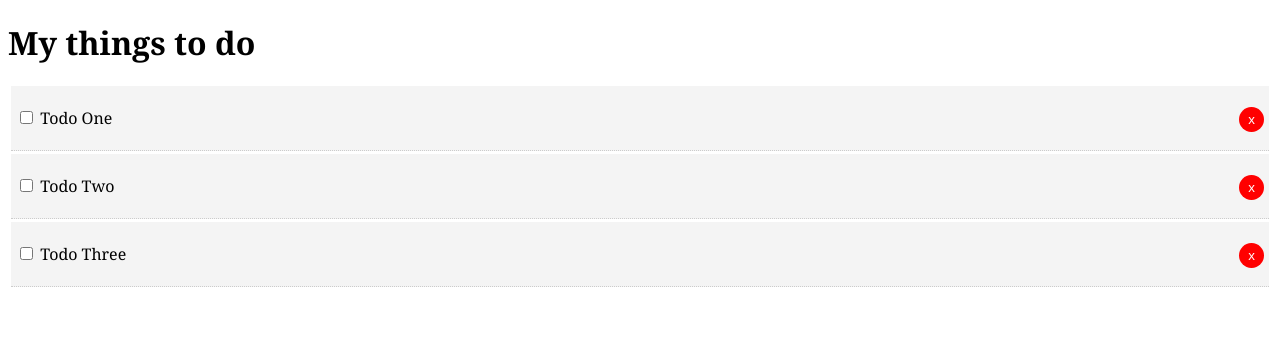
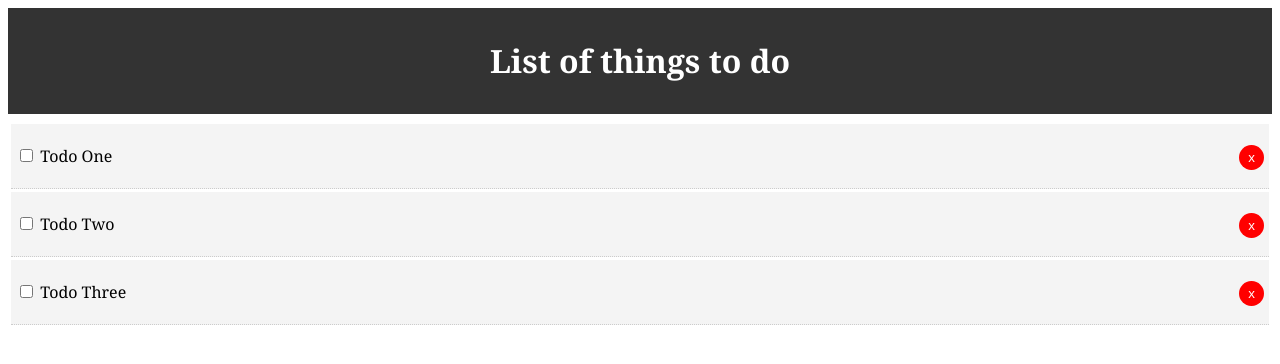
Before and after one commit to igoryen/vine, a Vue app: page / in a window 1280 px wide. Shown: the top 364 px of the page. Built offline with nearby package versions, Linux system fonts and the light colour scheme.

Commit message:
Added a header component

```diff
--- a/src/App.vue
+++ b/src/App.vue
@@ -1,16 +1,19 @@
 <template>
     <div id="app">
+        <Shapka />
         <Points v-bind:list="list" v-on:del-item="scrapItem"/>
     </div>
 </template>
 
 <script>
 
+import Shapka from './components/layout/Header';
 import Points from './components/Todos';
 
 export default {
     name: 'app',
     components: {
+        Shapka,
         Points
     },
     data() {
--- a/src/components/Todos.vue
+++ b/src/components/Todos.vue
@@ -1,6 +1,5 @@
 <template>
     <div>
-        <h1>My things to do</h1>
         <div v-bind:key="item.id" v-for="item in list">
             <!-- <h3>{{item.title}}</h3> -->
             <ListPoint v-bind:item="item" v-on:del-item="$emit('del-item', item.id)"/>
--- /dev/null
+++ b/src/components/layout/Header.vue
@@ -0,0 +1,24 @@
+<template>
+    <header class="header">
+        <h1>List of things to do</h1>
+    </header>
+</template>
+<script>
+export default {
+    name: "Header"
+}
+</script>
+
+<style scoped>
+    .header {
+        background: #333;
+        color: #fff;
+        text-align: center;
+        padding: 10px;
+        margin-bottom: 10px;
+    }
+    .header a {
+        color: #ffffff;
+        padding-right: 5px;
+    }
+</style>
```
